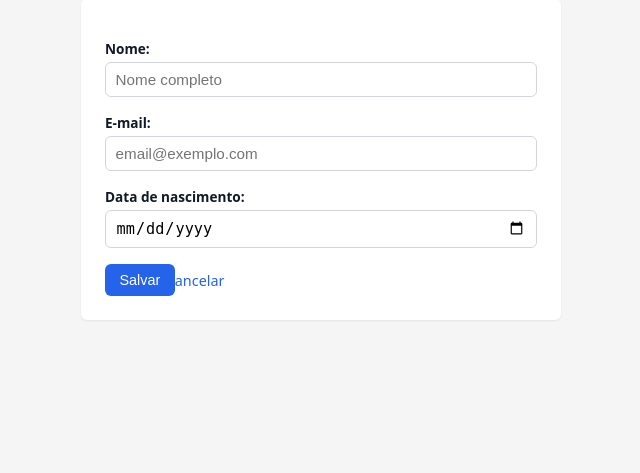
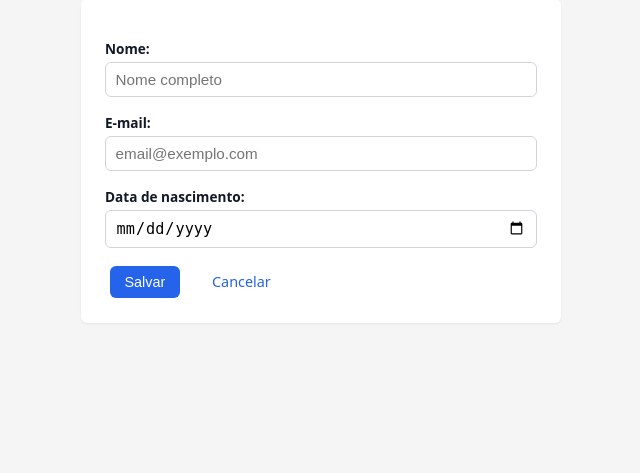
Before and after one commit to heifetzjr/django, a Django app: page /students/create/ in a window 1280 px wide. Shown: the part 179-652 px from the top of the page, without its empty margins (95-735 px from the left). Run offline with Django 5.2, Linux system fonts and the light colour scheme.

Commit message:
finalizando a base do projeto django school

```diff
--- a/core/settings.py
+++ b/core/settings.py
@@ -56,7 +56,7 @@ ROOT_URLCONF = 'core.urls'
 TEMPLATES = [
     {
         'BACKEND': 'django.template.backends.django.DjangoTemplates',
-        'DIRS': [ BASE_DIR / 'templates' ],  # adiciona essa linha
+        'DIRS': [BASE_DIR / 'templates'],  # adiciona essa linha
         'APP_DIRS': True,
         'OPTIONS': {
             'context_processors': [
--- a/school/admin.py
+++ b/school/admin.py
@@ -1,6 +1,7 @@
 # Register your models here.
 from django.contrib import admin
 from .models import Student
+
 
 @admin.register(Student)
 class StudentAdmin(admin.ModelAdmin):
--- a/school/forms.py
+++ b/school/forms.py
@@ -1,5 +1,6 @@
 from django import forms
 from .models import Student
+
 
 class StudentForm(forms.ModelForm):
     class Meta:
--- a/static/css/style.css
+++ b/static/css/style.css
@@ -97,6 +97,7 @@ h1 {
     align-items: center;
     justify-content: center;
     padding: 0.5rem 0.9rem;
+    margin: auto 5px;
     border-radius: var(--radius);
     border: none;
     cursor: pointer;
@@ -126,11 +127,13 @@ h1 {
 .btn-link {
     background: transparent;
     color: var(--primary);
+}
+
+table .btn-link {
     outline: 1px solid transparent;
     padding: 0;
     width: 25px;
     padding: 2px;
-
     &:hover {
        outline-color: #2563eb;
     }
```
Also changed, not shown: db.sqlite3.
